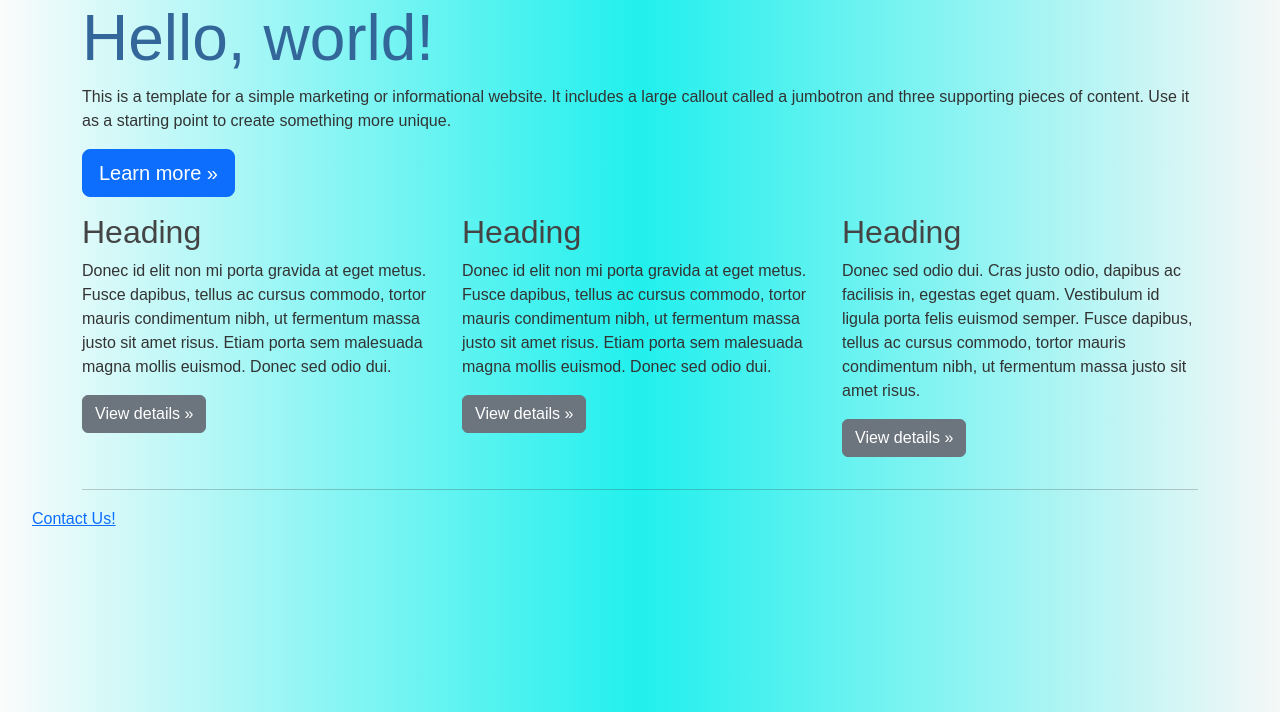
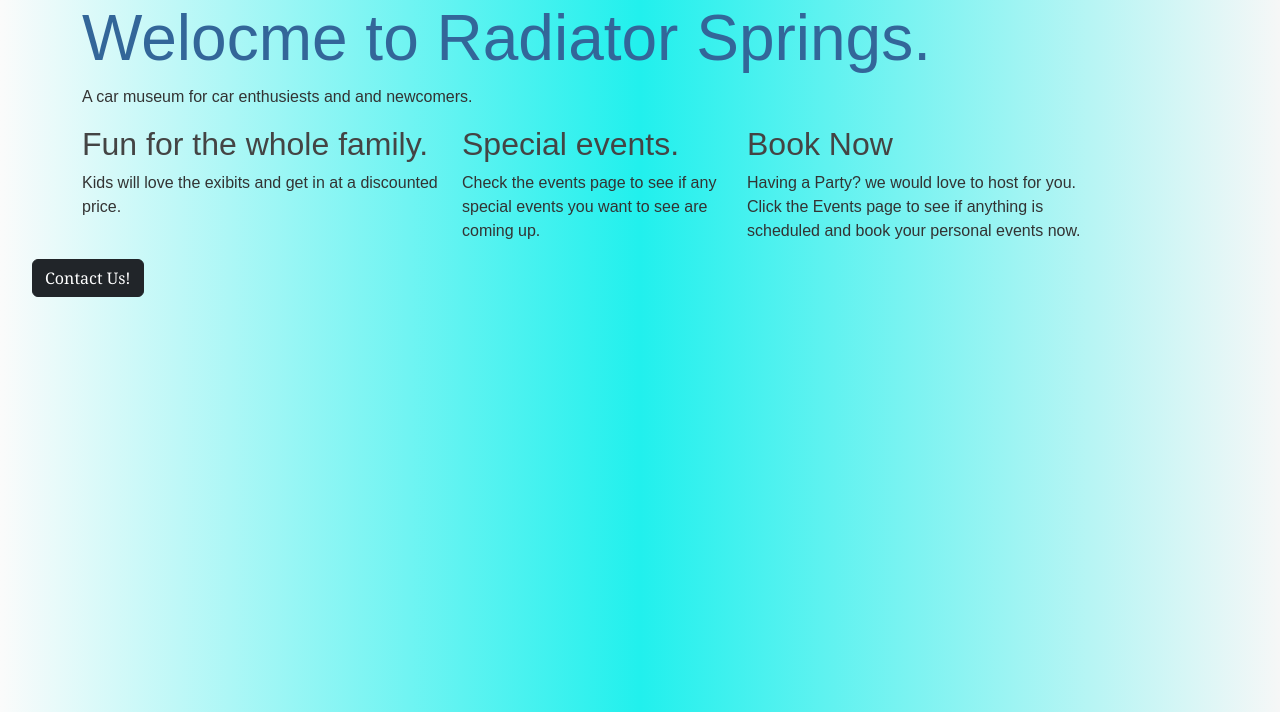
Before and after one commit to beskro2/313-team-project, a Django app: page / in a window 1280 px wide. Shown: the part 88-800 px from the top of the page. Run offline with Django 4.2, Linux system fonts and the light colour scheme; some libraries are stand-ins or nearby versions.

Commit message:
Finished up homepage and started manufacturers page
made the model for manufacturer, also ran the makemigrations and migrate command but cant edit data yet

```diff
--- a/radiator_springs/cars/templates/index.html
+++ b/radiator_springs/cars/templates/index.html
@@ -43,36 +43,32 @@
 
       <div class="jumbotron">
         <div class="container">
-          <h1 class="display-3">Hello, world!</h1>
-          <p>This is a template for a simple marketing or informational website. It includes a large callout called a jumbotron and three supporting pieces of content. Use it as a starting point to create something more unique.</p>
-          <p><a class="btn btn-primary btn-lg" href="#" role="button">Learn more »</a></p>
+          <h1 class="display-3">Welocme to Radiator Springs.</h1>
+          <p>A car museum for car enthusiests and and newcomers.</p>
+
         </div>
       </div>
       <div class="container">
         <!-- Example row of columns -->
         <div class="row">
           <div class="col-md-4">
-            <h2>Heading</h2>
-            <p>Donec id elit non mi porta gravida at eget metus. Fusce dapibus, tellus ac cursus commodo, tortor mauris condimentum nibh, ut fermentum massa justo sit amet risus. Etiam porta sem malesuada magna mollis euismod. Donec sed odio dui. </p>
-            <p><a class="btn btn-secondary" href="#" role="button">View details »</a></p>
+            <h2>Fun for the whole family.</h2>
+            <p>Kids will love the exibits and get in at a discounted price. </p>
+
+          </div>
+          <div class="col-md-3">
+            <h2>Special events.</h2>
+            <p>Check the events page to see if any special events you want to see are coming up.</p>
+
           </div>
           <div class="col-md-4">
-            <h2>Heading</h2>
-            <p>Donec id elit non mi porta gravida at eget metus. Fusce dapibus, tellus ac cursus commodo, tortor mauris condimentum nibh, ut fermentum massa justo sit amet risus. Etiam porta sem malesuada magna mollis euismod. Donec sed odio dui. </p>
-            <p><a class="btn btn-secondary" href="#" role="button">View details »</a></p>
-          </div>
-          <div class="col-md-4">
-            <h2>Heading</h2>
-            <p>Donec sed odio dui. Cras justo odio, dapibus ac facilisis in, egestas eget quam. Vestibulum id ligula porta felis euismod semper. Fusce dapibus, tellus ac cursus commodo, tortor mauris condimentum nibh, ut fermentum massa justo sit amet risus.</p>
-            <p><a class="btn btn-secondary" href="#" role="button">View details »</a></p>
+            <h2>Book Now</h2>
+            <p>Having a Party? we would love to host for you. Click the Events page to see if anything is scheduled and book your personal events now.</p>
+
           </div>
         </div>
-
-        <hr>
-
       </div>
 
-      <a class="link" href="contact_us">Contact Us!</a>
-
+      <a class="btn btn-dark" href="contact_us">Contact Us!</a>
 </body>
 </html>
```
Also changed, not shown: radiator_springs/cars/models.py (+8 -0 lines), radiator_springs/cars/migrations/0004_manufacturers.py (added), radiator_springs/db.sqlite3.
